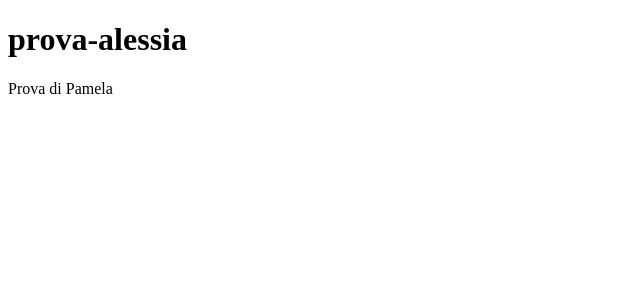
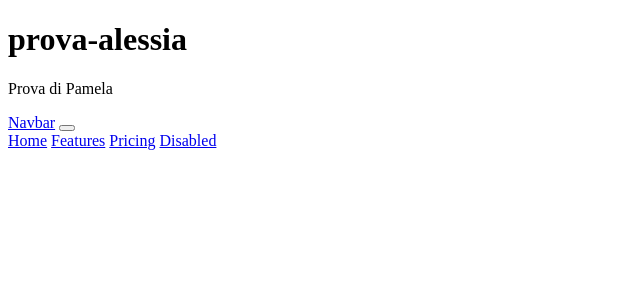
Before and after one commit to AlessiaCiarla/DIY-recipes, a PHP site: page /cartella_bozza/file_prova.html in a window 1280 px wide. Shown: the top 300 px of the page, without its empty margins (0-640 px from the left). Run offline with PHP 8.4, Linux system fonts and the light colour scheme.

Commit message:
aggiunta navabar sottostante

```diff
--- a/cartella_bozza/file_prova.html
+++ b/cartella_bozza/file_prova.html
@@ -9,5 +9,31 @@
 <body>
     <h1>prova-alessia</h1>
     <p>Prova di Pamela</p>
+
+
+    <nav class="navbar navbar-expand-lg navbar-light bg-light">
+        <div class="container-fluid">
+
+            <a class="navbar-brand" href="#">Navbar</a>
+          <button class="navbar-toggler" type="button" data-bs-toggle="collapse" data-bs-target="#navbarNavAltMarkup" aria-controls="navbarNavAltMarkup" aria-expanded="false" aria-label="Toggle navigation">
+            <span class="navbar-toggler-icon"></span>
+          </button>
+          <div class="collapse navbar-collapse" id="navbarNavAltMarkup">
+            <div class="navbar-nav">
+              <a class="nav-link active" aria-current="page" href="#">Home</a>
+              <a class="nav-link" href="#">Features</a>
+              <a class="nav-link" href="#">Pricing</a>
+              <a class="nav-link disabled" href="#" tabindex="-1" aria-disabled="true">Disabled</a>
+            </div>
+          </div>
+
+
+
+        </div>
+
+
+    </nav>
+
+
 </body>
 </html>
```
Also changed, not shown: Index.html (+18 -6 lines), css/style.css (line endings or trailing spaces).
